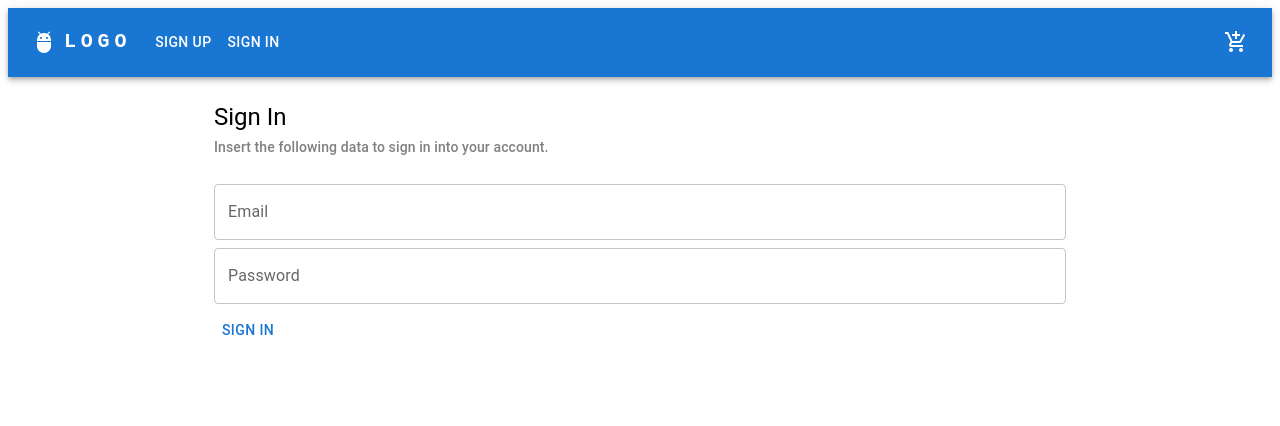
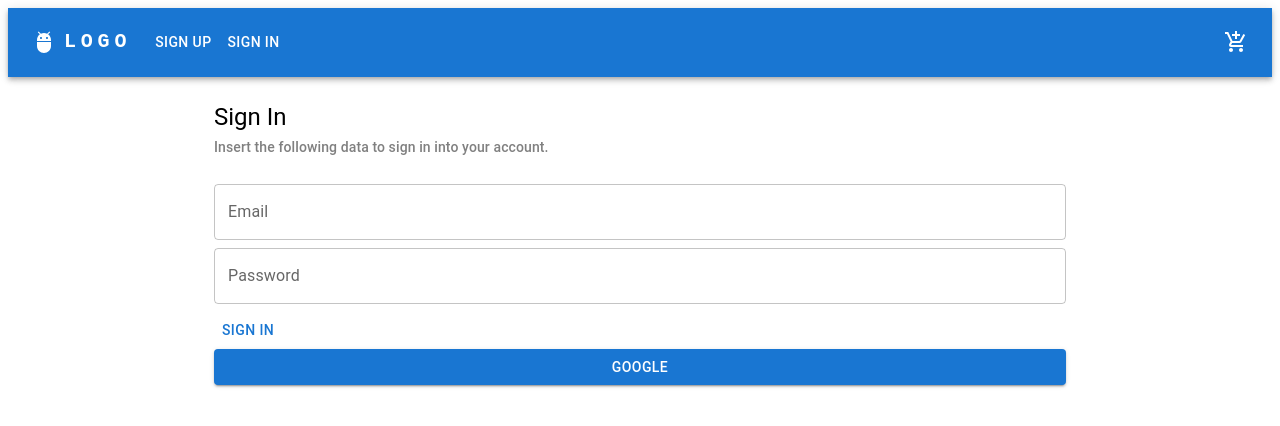
Before and after one commit to oscark22/online-react-store, a React (Vite) app: page /signIn in a window 1280 px wide. Shown: the top 426 px of the page. Built offline with nearby package versions, Linux system fonts and the light colour scheme; no server answers.

Commit message:
sign in with google

```diff
--- a/src/firebase.ts
+++ b/src/firebase.ts
@@ -1,5 +1,5 @@
 import { initializeApp } from "firebase/app";
-import { getAuth } from "firebase/auth";
+import { GoogleAuthProvider, getAuth } from "firebase/auth";
 
 const firebaseConfig = {
   apiKey: "AIzaSyAqfUFZ8jNYg51OhI_NHkyij6G-sOVaGq8",
@@ -13,4 +13,5 @@ const firebaseConfig = {
 const app = initializeApp(firebaseConfig);
 const auth = getAuth(app);
 
+export const googleProvider = new GoogleAuthProvider();
 export default auth;
--- a/src/pages/CreateAccount.tsx
+++ b/src/pages/CreateAccount.tsx
@@ -90,6 +90,7 @@ const CreateAccount = () => {
             onChange={formik.handleChange}
             error={formik.touched.email && Boolean(formik.errors.email)}
             helperText={formik.touched.email && formik.errors.email}
+            autoComplete="on"
           />
           <TextField
             fullWidth
@@ -101,6 +102,7 @@ const CreateAccount = () => {
             onChange={formik.handleChange}
             error={formik.touched.password && Boolean(formik.errors.password)}
             helperText={formik.touched.password && formik.errors.password}
+            autoComplete="on"
           />
           <Box>
             <Button type="submit">Sign up</Button>
--- a/src/pages/LoginAccount copy.tsx
+++ b/src/pages/LoginAccount copy.tsx
@@ -15,10 +15,12 @@ import React, { useContext } from "react";
 import { useFormik } from "formik";
 import { FormErrors, FormValues } from "../interfaces/UserForms";
 import {
+  GoogleAuthProvider,
   createUserWithEmailAndPassword,
   signInWithEmailAndPassword,
+  signInWithPopup,
 } from "firebase/auth";
-import auth from "../firebase";
+import auth, { googleProvider } from "../firebase";
 import Swal from "sweetalert2";
 import withReactContent from "sweetalert2-react-content";
 import { AuthContext } from "../context/AuthContext";
@@ -68,6 +70,30 @@ const LoginAccount = () => {
       });
   };
 
+  const signInWithGoogle = () => {
+    signInWithPopup(auth, googleProvider)
+      .then((result) => {
+        const credential = GoogleAuthProvider.credentialFromResult(result);
+
+        if (!credential) {
+          return;
+        }
+
+        const token = credential.accessToken;
+        const user = result.user;
+
+        location.replace("/");
+      })
+      .catch((error) => {
+        const errorCode = error.code;
+        const errorMessage = error.message;
+        const email = error.customData.email;
+        const credential = GoogleAuthProvider.credentialFromError(error);
+
+        mySwal.fire("Error", errorMessage, "error");
+      });
+  };
+
   const formik = useFormik({
     initialValues: initialValues,
     validate: validate,
@@ -97,6 +123,7 @@ const LoginAccount = () => {
             onChange={formik.handleChange}
             error={formik.touched.email && Boolean(formik.errors.email)}
             helperText={formik.touched.email && formik.errors.email}
+            autoComplete="on"
           />
           <TextField
             fullWidth
@@ -108,12 +135,18 @@ const LoginAccount = () => {
             onChange={formik.handleChange}
             error={formik.touched.password && Boolean(formik.errors.password)}
             helperText={formik.touched.password && formik.errors.password}
+            autoComplete="on"
           />
           <Box>
             <Button type="submit">Sign in</Button>
           </Box>
         </Box>
       </form>
+      <form onSubmit={formik.handleSubmit}>
+        <Button variant="contained" onClick={signInWithGoogle} fullWidth>
+          Google
+        </Button>
+      </form>
     </Container>
   );
 };
```
